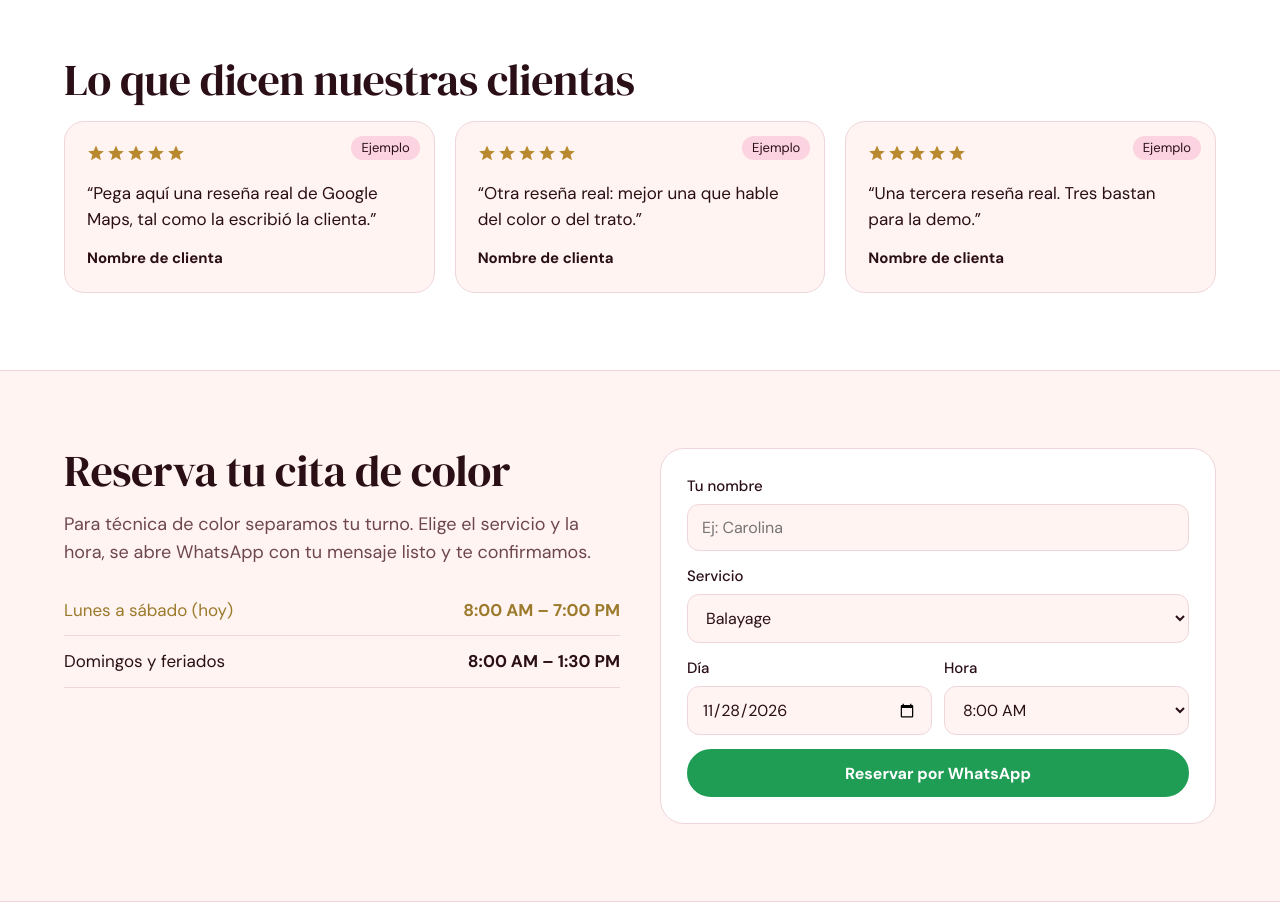
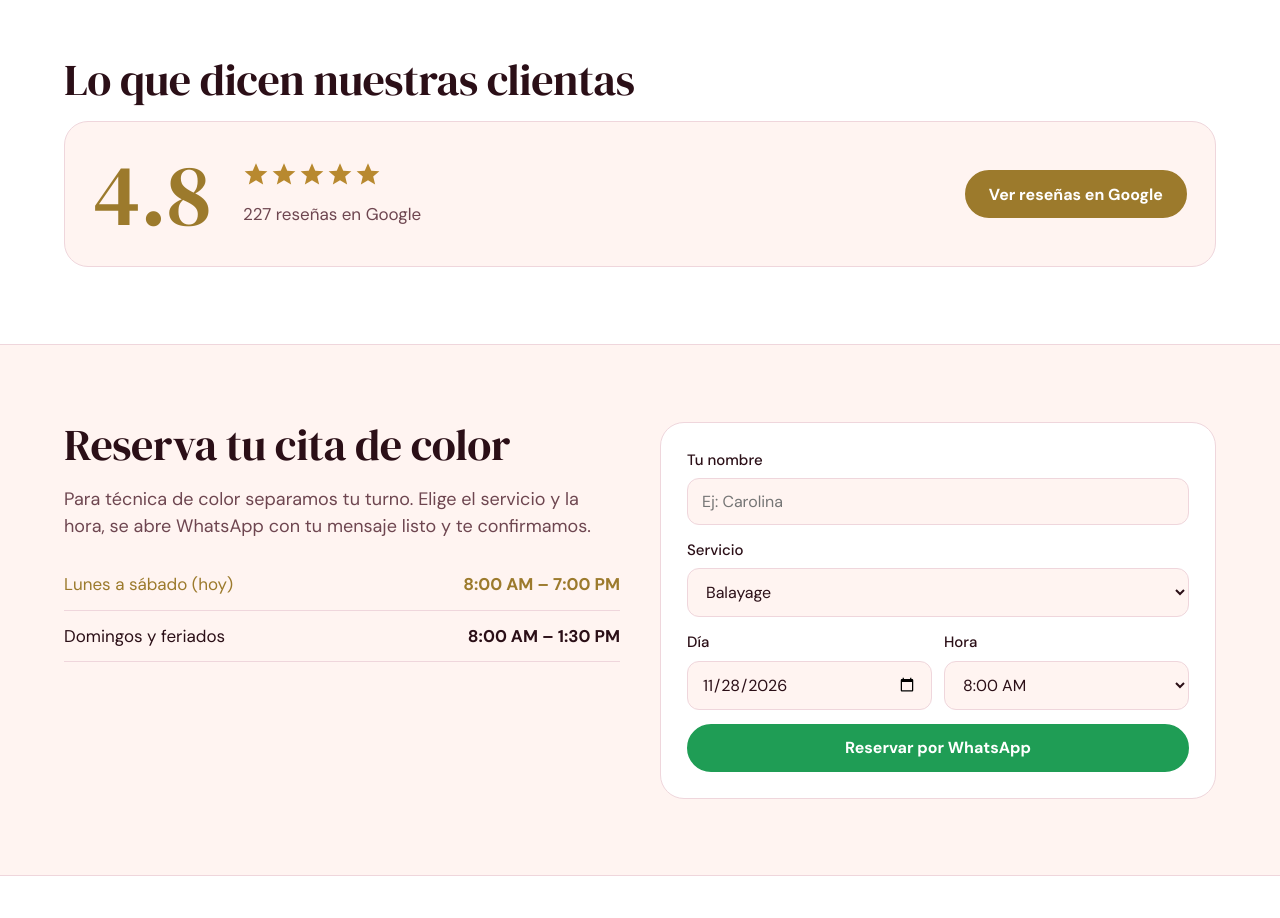
Before and after one commit to AllanF01/paginas-clientes, a plain HTML site: page yaelisa/index.html in a window 1280 px wide. Shown: the part 2220-3138 px from the top of the page. Drawn offline with Linux system fonts and the light colour scheme.

Commit message:
Mostrar calificación real de Google en vez de reseñas de ejemplo
Co-Authored-By: Claude Opus 5.5 <noreply@anthropic.com>
Claude-Session: https://claude.ai/code/session_01CwRybJ3TSJELN9x5Sm5E42

```diff
--- a/yaelisa/index.html
+++ b/yaelisa/index.html
@@ -56,12 +56,8 @@ const NEGOCIO = {
   tituloCita: "Reserva tu cita de color",
   textoCita: "Para técnica de color separamos tu turno. Elige el servicio y la hora, se abre WhatsApp con tu mensaje listo y te confirmamos.",
 
-  // ejemplo:true muestra la etiqueta "Ejemplo". POR_CONFIRMAR: pegar 3 reseñas reales de Google y poner ejemplo:false
-  resenas: [
-    { autor: "Nombre de clienta", texto: "Pega aquí una reseña real de Google Maps, tal como la escribió la clienta.", estrellas: 5, ejemplo: true },
-    { autor: "Nombre de clienta", texto: "Otra reseña real: mejor una que hable del color o del trato.", estrellas: 5, ejemplo: true },
-    { autor: "Nombre de clienta", texto: "Una tercera reseña real. Tres bastan para la demo.", estrellas: 5, ejemplo: true }
-  ],
+  // Sin reseñas copiadas: se muestra la calificación real con botón a Google. Para poner reseñas: { autor, texto, estrellas: 5, ejemplo: false }
+  resenas: [],
 
   // Fotos sacadas de su Instagram, solo para la demo
   galeria: ["foto1.jpg", "foto2.jpg"]
@@ -134,6 +130,10 @@ a{color:inherit}
 .rev .st{margin-bottom:2px}
 .rev q{display:block;font-size:17px;margin:10px 0 14px;quotes:"“" "”"}
 .rev .a{font-weight:700;font-size:15px}
+.gbox{display:grid;grid-template-columns:auto minmax(0,1fr) auto;gap:16px 32px;align-items:center;background:var(--bg);border:1px solid var(--line);border-radius:24px;padding:28px}
+.gbox .big{font:400 clamp(56px,8vw,88px)/1 "DM Serif Display",serif;color:var(--fu)}
+.gbox .star{width:26px;height:26px}
+.gbox p{margin:6px 0 0;color:var(--soft);font-size:17px}
 .tag{position:absolute;top:14px;right:14px;font-size:13px;background:var(--fu2);color:var(--ink);padding:2px 10px;border-radius:999px}
 .book .wrap{display:grid;grid-template-columns:minmax(0,1fr) minmax(0,1fr);gap:40px;align-items:start}
 .slip{background:var(--card);border:1px solid var(--line);border-radius:24px;padding:26px;display:grid;gap:14px}
@@ -154,7 +154,7 @@ footer{text-align:center;font-size:14px;color:var(--soft);padding:28px 16px calc
 .wa svg{width:34px;height:34px;fill:#fff}
 @media(prefers-reduced-motion:no-preference){.wa{animation:pop 2.4s ease-in-out 1.5s 2}@keyframes pop{50%{transform:scale(1.12)}}}
 @media(max-width:860px){.hero .wrap,.promise .wrap,.book .wrap,.contact .wrap{grid-template-columns:minmax(0,1fr)}.mirror{max-width:340px;order:2}.hero .txt{display:contents}.hero h1,.hero .kind,.hero .stars,.hero .lead{order:1}.hero .cta{order:3}.svc{grid-template-columns:minmax(0,1fr)}.gal{grid-template-columns:repeat(2,minmax(0,1fr))}.revs{grid-template-columns:minmax(0,1fr)}}
-@media(max-width:600px){.promo{grid-template-columns:minmax(0,1fr)}.nav nav{display:none}.hero .wrap{gap:18px}.lead{margin:6px 0}.stars{margin:0;justify-self:start}.cta .btn{flex:1}}
+@media(max-width:600px){.promo{grid-template-columns:minmax(0,1fr)}.gbox{grid-template-columns:auto minmax(0,1fr)}.gbox .btn{grid-column:1/-1}.nav nav{display:none}.hero .wrap{gap:18px}.lead{margin:6px 0}.stars{margin:0;justify-self:start}.cta .btn{flex:1}}
 </style>
 </head>
 <body>
@@ -276,7 +276,10 @@ footer{text-align:center;font-size:14px;color:var(--soft);padding:28px 16px calc
   document.getElementById('gal').innerHTML = N.galeria.slice(0,8).map((u,i) => `<img src="${esc(u)}" alt="Trabajo ${i+1} de ${esc(N.nombre)}" loading="lazy">`).join('')
     + labels.slice(Math.min(N.galeria.length,4)).map((l,i) => `<div class="ph" style="background:linear-gradient(160deg,${tones[i]},color-mix(in srgb,${tones[i]} 55%,#000))">${l} · foto de muestra</div>`).join('');
 
-  document.getElementById('revs').innerHTML = N.resenas.map(r =>
+  const verResenas = N.mapaLink || ('https://www.google.com/maps/search/?api=1&query=' + encodeURIComponent(N.mapaBusqueda));
+  if (!N.resenas.length) { const r = document.getElementById('revs'); r.style.display = 'block';
+    r.innerHTML = `<div class="gbox"><div class="big">${esc(N.rating)}</div><div><div class="st">${stars(5)}</div><p>${esc(N.totalResenas)} reseñas en Google</p></div><a class="btn main" href="${esc(verResenas)}" target="_blank" rel="noopener">Ver reseñas en Google</a></div>`; }
+  else document.getElementById('revs').innerHTML = N.resenas.map(r =>
     `<figure class="rev" style="margin:0">${r.ejemplo?'<span class="tag">Ejemplo</span>':''}<div class="st">${stars(r.estrellas||5)}</div><q>${esc(r.texto)}</q><figcaption class="a">${esc(r.autor)}</figcaption></figure>`).join('');
 
   const dias = ['domingo','lunes','martes','miércoles','jueves','viernes','sábado'];
```
Also changed, not shown: plantilla/index.html (+10 -2 lines).
